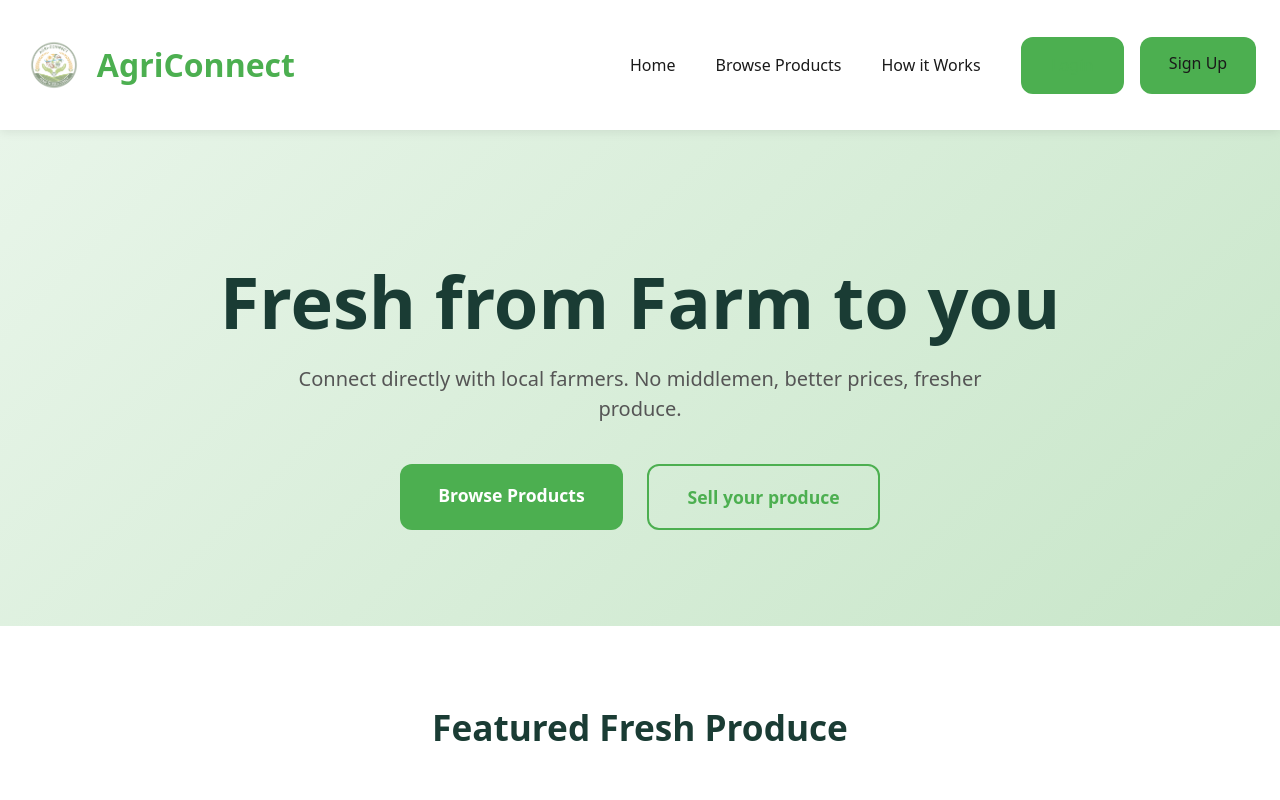
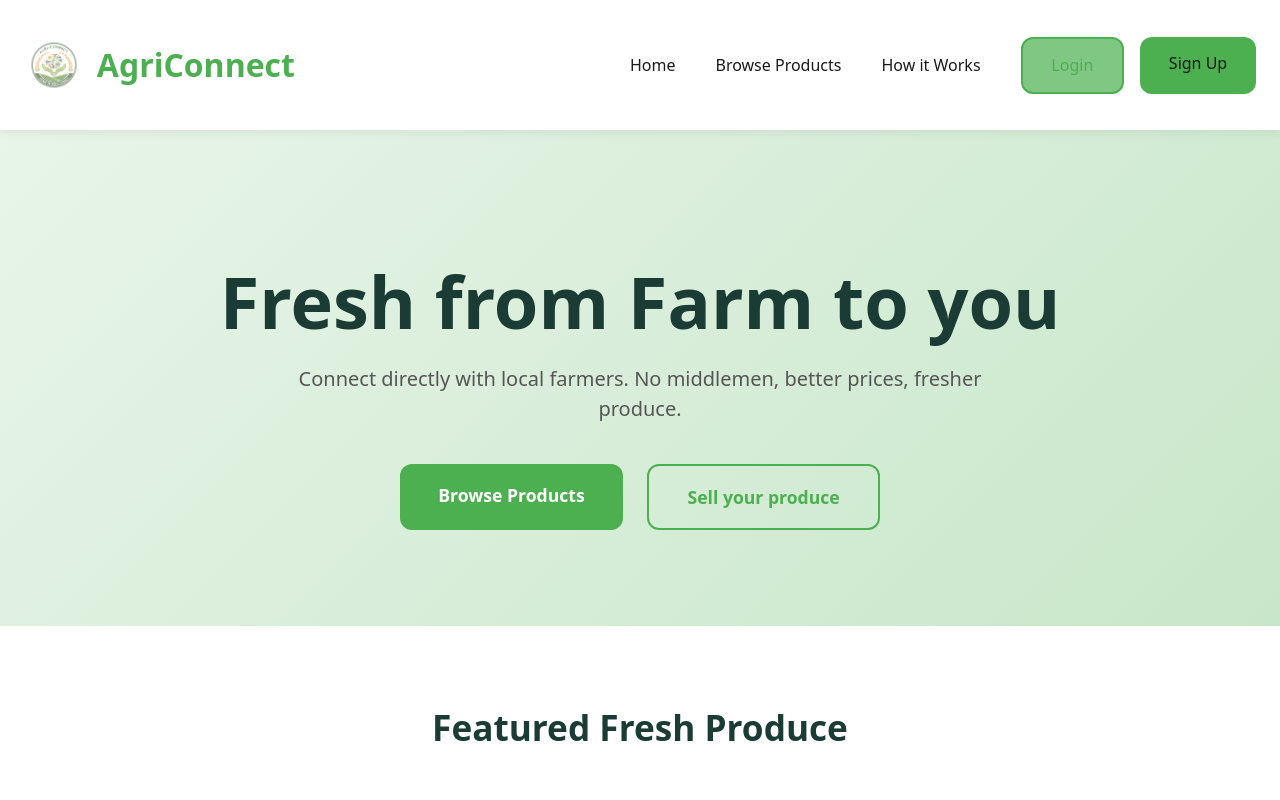
Before and after one commit to samuelbinogma/agricultural-connect, a React (Vite) app in the folder client/: page / in a window 1280 px wide. In both pictures the pointer is over the link "Login". Shown: the top 800 px of the page. Built offline with nearby package versions, Linux system fonts and the light colour scheme; no server answers.

Commit message:
made minor changes to navbar styling

```diff
--- a/client/src/components/Navbar.jsx
+++ b/client/src/components/Navbar.jsx
@@ -17,7 +17,7 @@ function Navbar() {
 
                     <nav className="nav-links">
                         <Link to="/">Home</Link>
-                        <Link to="/products">Browse Products</Link>
+                        <Link to="/browse">Browse Products</Link>
                         <Link to="/how-it-works">How it Works</Link>
 
                         <div className="auth-sections">
--- a/client/src/pages/Login.jsx
+++ b/client/src/pages/Login.jsx
@@ -11,8 +11,6 @@ export default function Login() {
     return (
         <AuthForm
             type="login"
-            // You can pass role from URL/query later
-            // role="farmer" or "customer"
             onSubmit={handleLogin}
         />
     );
--- a/client/src/styles/main.css
+++ b/client/src/styles/main.css
@@ -73,7 +73,7 @@ h2 {
 }
 
 .btn-outline:hover {
-    background-color: var(--color-primary);
+    background-color: var(--color-primary-light);
     color: white;
 }
 
```
